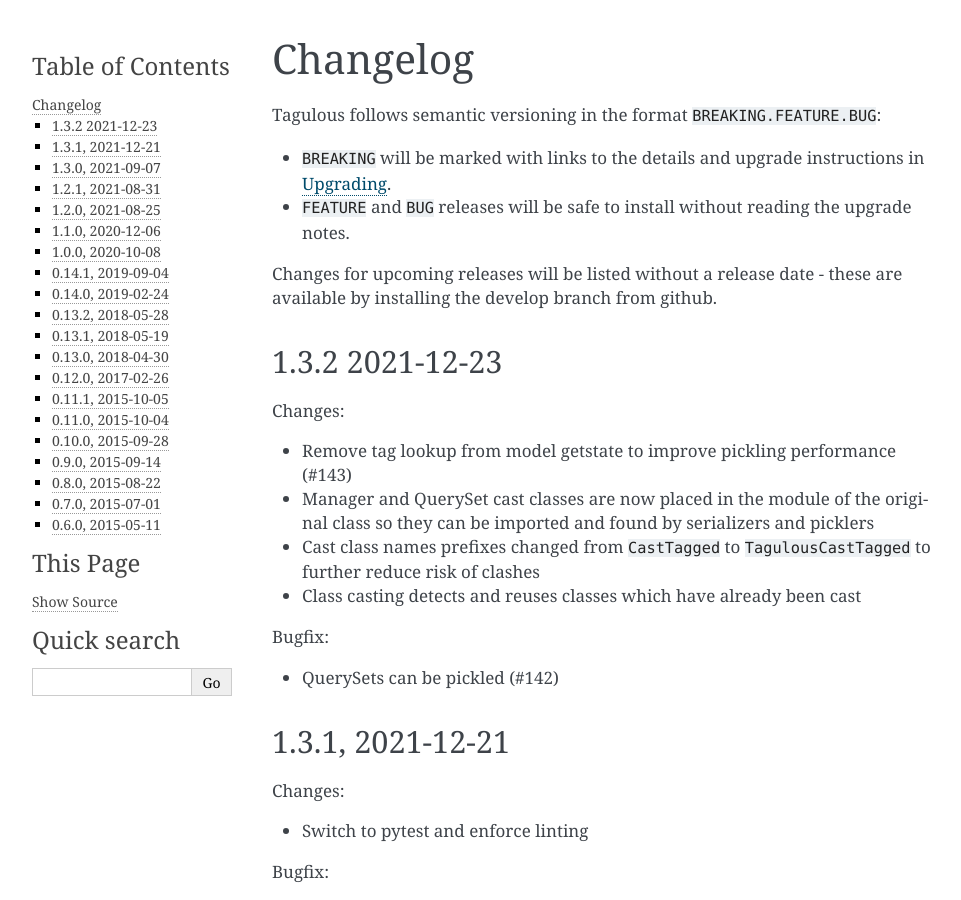
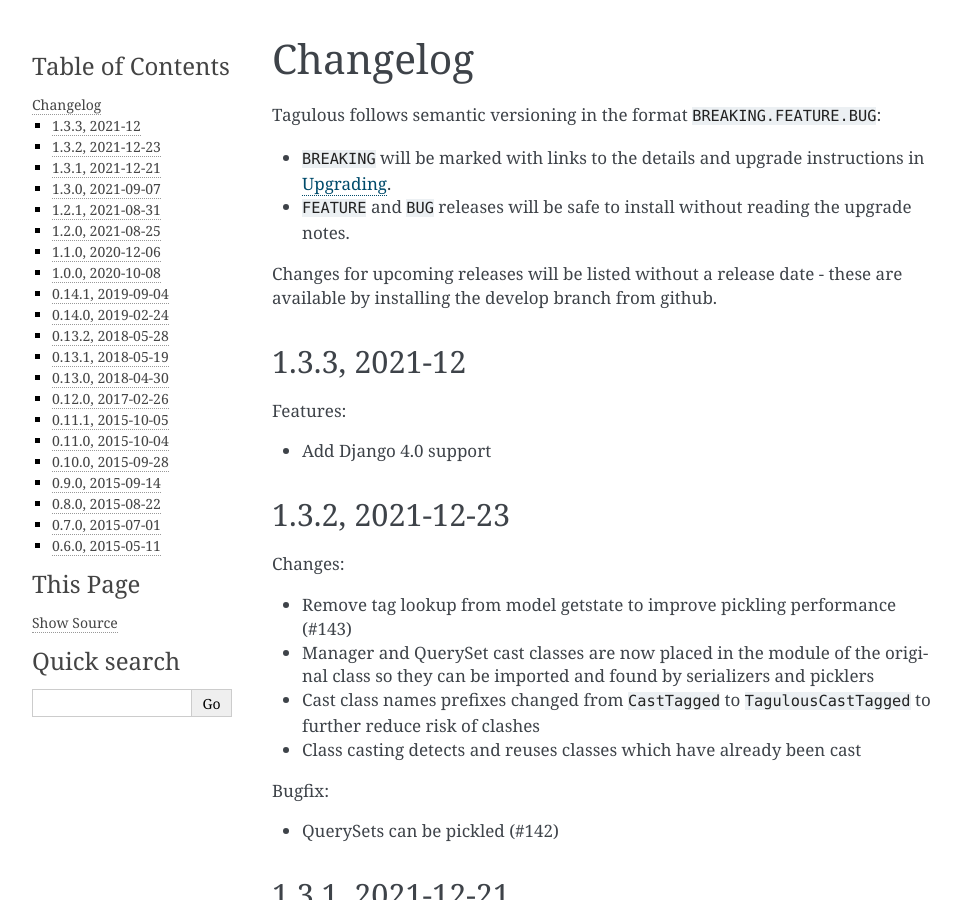
Before and after one commit to radiac/django-tagulous, a Sphinx documentation site: the page built from docs/changelog.rst, in a window 1280 px wide and 900 px high. Shown: the whole window, without its empty margins (148-1109 px from the left). Built offline with Sphinx 7.4.7, drawn with Linux system fonts in a browser that asks for light colours.

Commit message:
Django 4.0 support

```diff
--- a/docs/changelog.rst
+++ b/docs/changelog.rst
@@ -13,7 +13,15 @@
 are available by installing the develop branch from github.
 
 
-1.3.2 2021-12-23
+1.3.3, 2021-12
+-----------------
+
+Features:
+
+* Add Django 4.0 support
+
+
+1.3.2, 2021-12-23
 -----------------
 
 Changes:
--- a/setup.cfg
+++ b/setup.cfg
@@ -14,6 +14,7 @@
     Framework :: Django :: 3.0
     Framework :: Django :: 3.1
     Framework :: Django :: 3.2
+    Framework :: Django :: 4.0
     Intended Audience :: Developers
     License :: OSI Approved :: BSD License
     Operating System :: OS Independent
```
